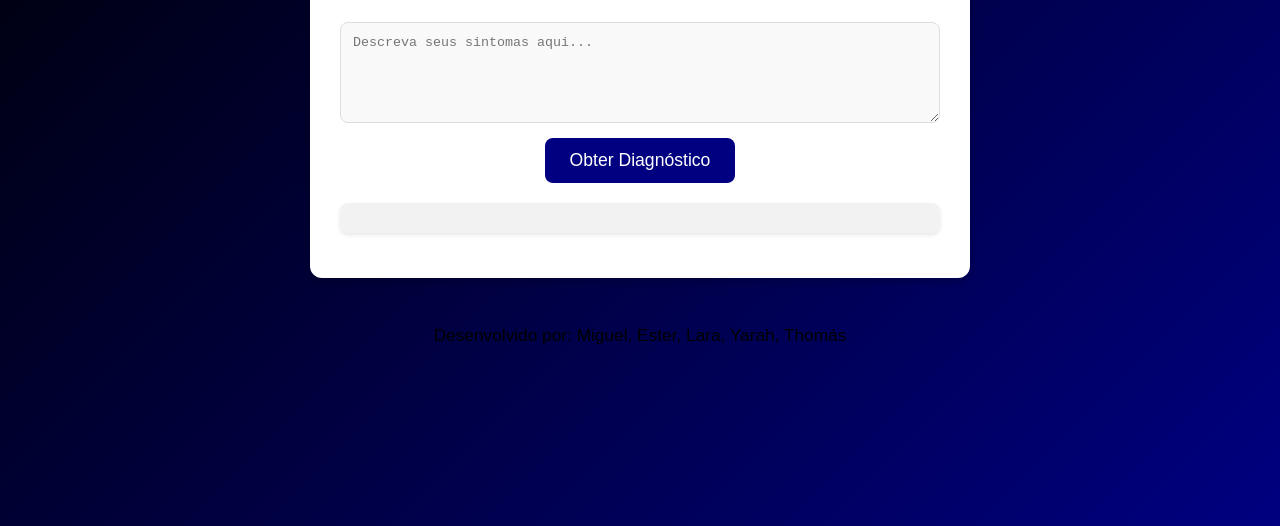
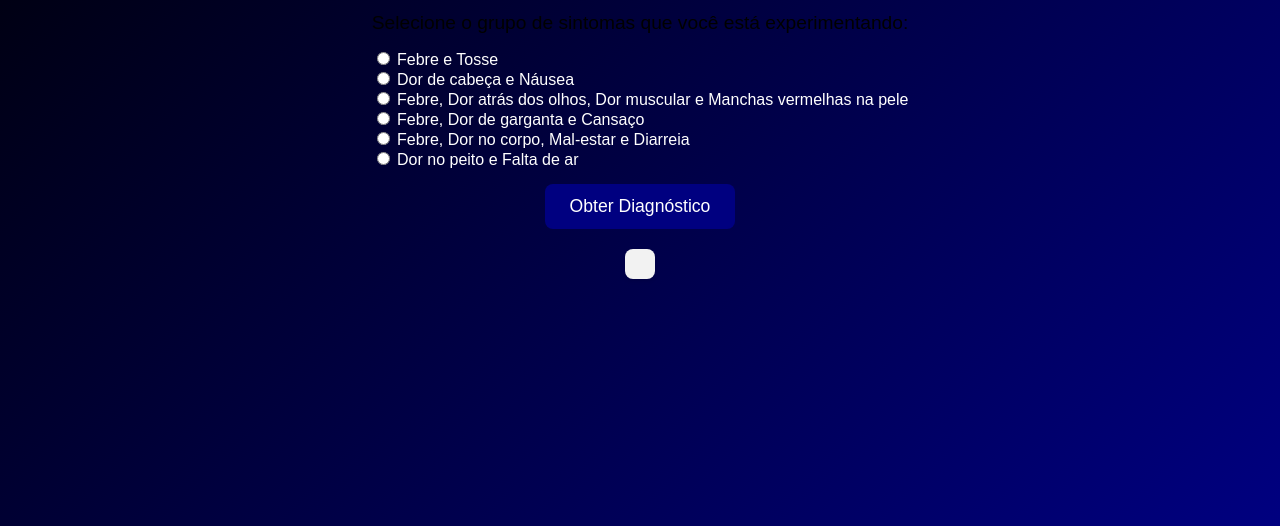
Before and after one commit to dyxm9/CONDEX, a plain HTML site: page index.html in a window 1280 px wide. Shown: the part 330-856 px from the top of the page. Drawn offline with Linux system fonts and the light colour scheme.

Commit message:
Atualizar o index.html
Troquei algumas coisas

```diff
--- a/index.html
+++ b/index.html
@@ -1,4 +1,3 @@
- html
 <!DOCTYPE html>
 <html lang="pt-BR">
 <head>
@@ -8,16 +7,31 @@
     <link rel="stylesheet" href="styles.css">
 </head>
 <body>
-       <div class="container">
     <h1>Diagnóstico de Sintomas</h1>
-           <p>Digite seus sintomas abaixo e receba um diagnóstico:</p>
-           <textarea id="symptoms" rows="5" placeholder="Descreva seus sintomas aqui..."></textarea><br>
+    <p>Selecione o grupo de sintomas que você está experimentando:</p>
+    <form>
+        <label>
+            <input type="radio" name="symptomGroup" value="gripeCOVID"> Febre e Tosse
+        </label><br>
+        <label>
+            <input type="radio" name="symptomGroup" value="enxaqueca"> Dor de cabeça e Náusea
+        </label><br>
+        <label>
+            <input type="radio" name="symptomGroup" value="dengue"> Febre, Dor atrás dos olhos, Dor muscular e Manchas vermelhas na pele
+        </label><br>
+        <label>
+            <input type="radio" name="symptomGroup" value="gripe"> Febre, Dor de garganta e Cansaço
+        </label><br>
+        <label>
+            <input type="radio" name="symptomGroup" value="virose"> Febre, Dor no corpo, Mal-estar e Diarreia
+        </label><br>
+        <label>
+            <input type="radio" name="symptomGroup" value="problemaCardiaco"> Dor no peito e Falta de ar
+        </label><br>
+        <!-- Adicione mais grupos conforme necessário -->
+    </form>
     <button onclick="getDiagnosis()">Obter Diagnóstico</button>
     <p id="result"></p>
-       </div>
-       <footer>
-           <p>Desenvolvido por: Miguel, Ester, Lara, Yarah, Thomás</p>
-       </footer>
     <script src="script.js"></script>
 </body>
 </html>
```
Lines whose indentation alone changed are shown as unchanged.
